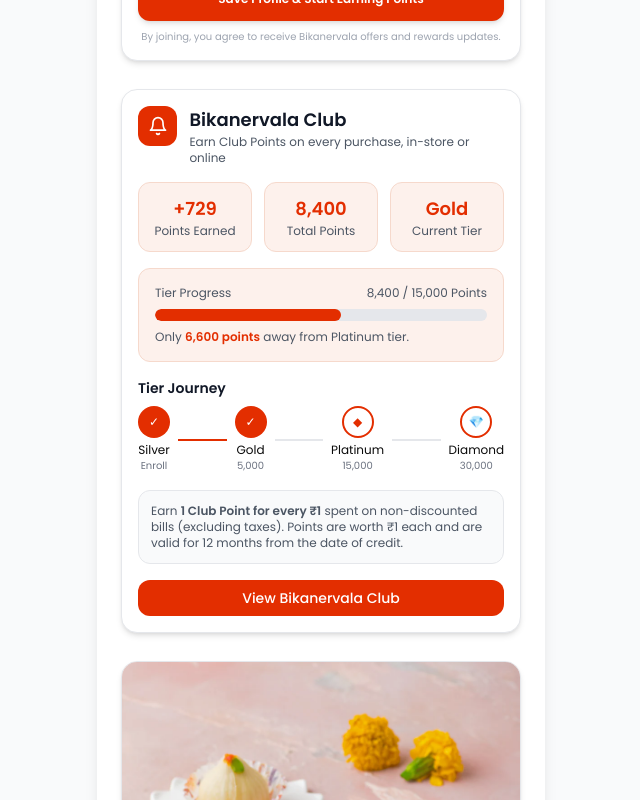
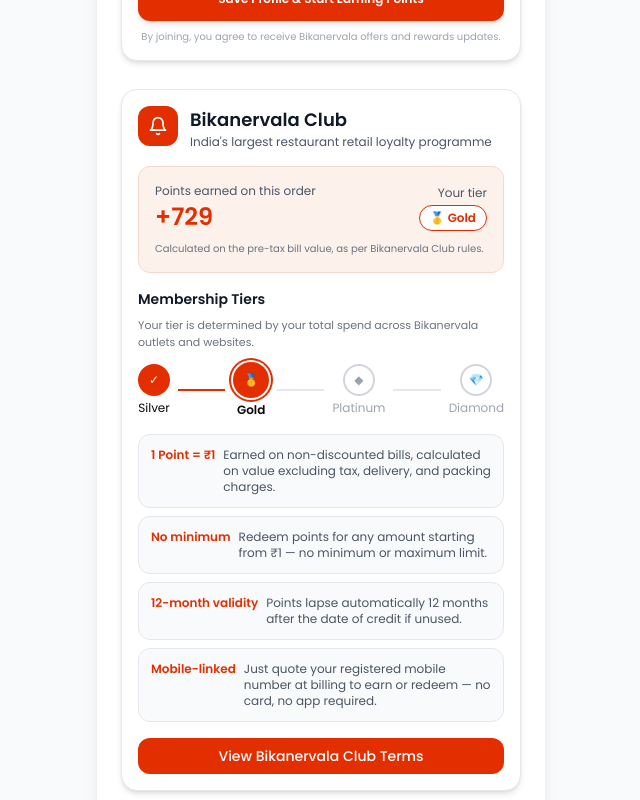
Before and after one commit to aadi310/Bikanerwala-Smart-Receipt, a Next.js app: page / in a window 1280 px wide. Shown: the part 1400-2200 px from the top of the page, without its empty margins (319-959 px from the left). Built offline with nearby package versions, Linux system fonts and the light colour scheme.

Commit message:
Update page.tsx

```diff
--- a/app/page.tsx
+++ b/app/page.tsx
@@ -824,89 +824,100 @@ body{font-family:'Poppins',sans-serif;font-size:14px;color:#111;background:#fff;
   )}
 </div>
 
-    {/* Big Bell Rewards */}
+    {/* Bikanervala Loaylty */}
 <div className="bg-white rounded-2xl shadow-md border border-gray-200 mt-4 mx-3 overflow-hidden">
   <div className="p-4">
 
+    {/* Header */}
     <div className="flex items-start mb-4">
       <div className="w-10 h-10 bg-[#E32E00] rounded-xl flex items-center justify-center mr-3">
         <Bell className="h-5 w-5 text-white" />
       </div>
       <div>
         <div className="text-lg font-semibold text-gray-900">Bikanervala Club</div>
-        <div className="text-xs text-gray-600">Earn Club Points on every purchase, in-store or online</div>
+        <div className="text-xs text-gray-600">India's largest restaurant retail loyalty programme</div>
       </div>
     </div>
 
-    <div className="grid grid-cols-3 gap-3 mb-4">
-      <div className="bg-[#FDF1EC] rounded-xl p-3 text-center border border-[#F6D9CC]">
-        <div className="text-lg font-semibold text-[#E32E00]">+729</div>
-        <div className="text-xs text-gray-600">Points Earned</div>
+    {/* Points from this order */}
+    <div className="bg-[#FDF1EC] rounded-xl p-4 border border-[#F6D9CC] mb-4">
+      <div className="flex items-center justify-between">
+        <div>
+          <div className="text-xs text-gray-600">Points earned on this order</div>
+          <div className="text-2xl font-semibold text-[#E32E00] mt-0.5">
+            +{Math.round(currentReceipt.subtotal)}
+          </div>
+        </div>
+        <div className="text-right">
+          <div className="text-xs text-gray-600">Your tier</div>
+          <div className="inline-flex items-center gap-1 mt-1 bg-white border border-[#E32E00] text-[#E32E00] text-xs font-semibold px-2.5 py-1 rounded-full">
+            🥇 Gold
+          </div>
+        </div>
       </div>
-      <div className="bg-[#FDF1EC] rounded-xl p-3 text-center border border-[#F6D9CC]">
-        <div className="text-lg font-semibold text-[#E32E00]">8,400</div>
-        <div className="text-xs text-gray-600">Total Points</div>
-      </div>
-      <div className="bg-[#FDF1EC] rounded-xl p-3 text-center border border-[#F6D9CC]">
-        <div className="text-lg font-semibold text-[#E32E00]">Gold</div>
-        <div className="text-xs text-gray-600">Current Tier</div>
+      <div className="text-[10px] text-gray-500 mt-2">
+        Calculated on the pre-tax bill value, as per Bikanervala Club rules.
       </div>
     </div>
 
-    <div className="bg-[#FDF1EC] rounded-xl p-4 border border-[#F6D9CC]">
-      <div className="flex justify-between text-xs text-gray-600 mb-2">
-        <span>Tier Progress</span>
-        <span>8,400 / 15,000 Points</span>
+    {/* Tier ladder — no invented thresholds, just the real tier names */}
+    <div className="mb-4">
+      <div className="text-sm font-semibold text-gray-900 mb-2">Membership Tiers</div>
+      <div className="text-[11px] text-gray-500 mb-3">
+        Your tier is determined by your total spend across Bikanervala outlets and websites.
       </div>
-      <div className="w-full h-3 bg-gray-200 rounded-full overflow-hidden">
-        <div className="h-full bg-[#E32E00] rounded-full" style={{ width: "56%" }} />
-      </div>
-      <div className="text-xs text-gray-600 mt-2">
-        Only <span className="font-semibold text-[#E32E00]">6,600 points</span> away from Platinum tier.
-      </div>
-    </div>
-
-    <div className="mt-4">
-      <div className="text-sm font-semibold text-gray-900 mb-2">Tier Journey</div>
       <div className="flex items-center justify-between text-center text-xs">
         <div className="flex flex-col items-center">
           <div className="w-8 h-8 rounded-full bg-[#E32E00] text-white flex items-center justify-center">✓</div>
           <div className="mt-1">Silver</div>
-          <div className="text-[10px] text-gray-500">Enroll</div>
         </div>
         <div className="flex-1 h-[2px] bg-[#E32E00] mx-2"></div>
         <div className="flex flex-col items-center">
-          <div className="w-8 h-8 rounded-full bg-[#E32E00] text-white flex items-center justify-center">✓</div>
-          <div className="mt-1">Gold</div>
-          <div className="text-[10px] text-gray-500">5,000</div>
+          <div className="w-9 h-9 rounded-full bg-[#E32E00] text-white flex items-center justify-center ring-2 ring-offset-2 ring-[#E32E00]">🥇</div>
+          <div className="mt-1 font-semibold">Gold</div>
         </div>
         <div className="flex-1 h-[2px] bg-gray-200 mx-2"></div>
         <div className="flex flex-col items-center">
-          <div className="w-8 h-8 rounded-full border-2 border-[#E32E00] text-[#E32E00] flex items-center justify-center">◆</div>
-          <div className="mt-1">Platinum</div>
-          <div className="text-[10px] text-gray-500">15,000</div>
+          <div className="w-8 h-8 rounded-full border-2 border-gray-300 text-gray-400 flex items-center justify-center">◆</div>
+          <div className="mt-1 text-gray-400">Platinum</div>
         </div>
         <div className="flex-1 h-[2px] bg-gray-200 mx-2"></div>
         <div className="flex flex-col items-center">
-          <div className="w-8 h-8 rounded-full border-2 border-[#E32E00] text-[#E32E00] flex items-center justify-center">💎</div>
-          <div className="mt-1">Diamond</div>
-          <div className="text-[10px] text-gray-500">30,000</div>
+          <div className="w-8 h-8 rounded-full border-2 border-gray-300 text-gray-400 flex items-center justify-center">💎</div>
+          <div className="mt-1 text-gray-400">Diamond</div>
         </div>
       </div>
     </div>
 
-    <div className="mt-4 text-xs text-gray-600 bg-gray-50 border border-gray-200 rounded-xl p-3">
-      Earn <span className="font-semibold">1 Club Point for every ₹1</span> spent on non-discounted bills (excluding taxes). Points are worth ₹1 each and are valid for 12 months from the date of credit.
+    {/* How it works — pulled straight from their published T&Cs */}
+    <div className="space-y-2 mb-4">
+      <div className="flex items-start gap-2 text-xs text-gray-600 bg-gray-50 border border-gray-200 rounded-xl p-3">
+        <span className="text-[#E32E00] font-semibold shrink-0">1 Point = ₹1</span>
+        <span>Earned on non-discounted bills, calculated on value excluding tax, delivery, and packing charges.</span>
+      </div>
+      <div className="flex items-start gap-2 text-xs text-gray-600 bg-gray-50 border border-gray-200 rounded-xl p-3">
+        <span className="text-[#E32E00] font-semibold shrink-0">No minimum</span>
+        <span>Redeem points for any amount starting from ₹1 — no minimum or maximum limit.</span>
+      </div>
+      <div className="flex items-start gap-2 text-xs text-gray-600 bg-gray-50 border border-gray-200 rounded-xl p-3">
+        <span className="text-[#E32E00] font-semibold shrink-0">12-month validity</span>
+        <span>Points lapse automatically 12 months after the date of credit if unused.</span>
+      </div>
+      <div className="flex items-start gap-2 text-xs text-gray-600 bg-gray-50 border border-gray-200 rounded-xl p-3">
+        <span className="text-[#E32E00] font-semibold shrink-0">Mobile-linked</span>
+        <span>Just quote your registered mobile number at billing to earn or redeem — no card, no app required.</span>
+      </div>
     </div>
 
-    <div className="mt-4">
+    <div>
       <a href="https://bikanervala.com/pages/loyalty" target="_blank" rel="noopener noreferrer"
         className="block w-full text-center bg-[#E32E00] text-white rounded-xl py-2 text-sm font-medium hover:opacity-90 transition">
-        View Bikanervala Club
+        View Bikanervala Club Terms
       </a>
     </div>
   </div>
 </div>
+            {/* Bikanervala Promo Banners */}
 
           <div className="bg-white rounded-2xl border border-gray-200 shadow-md overflow-hidden mx-3 mt-4 relative font-poppins">
 
```
